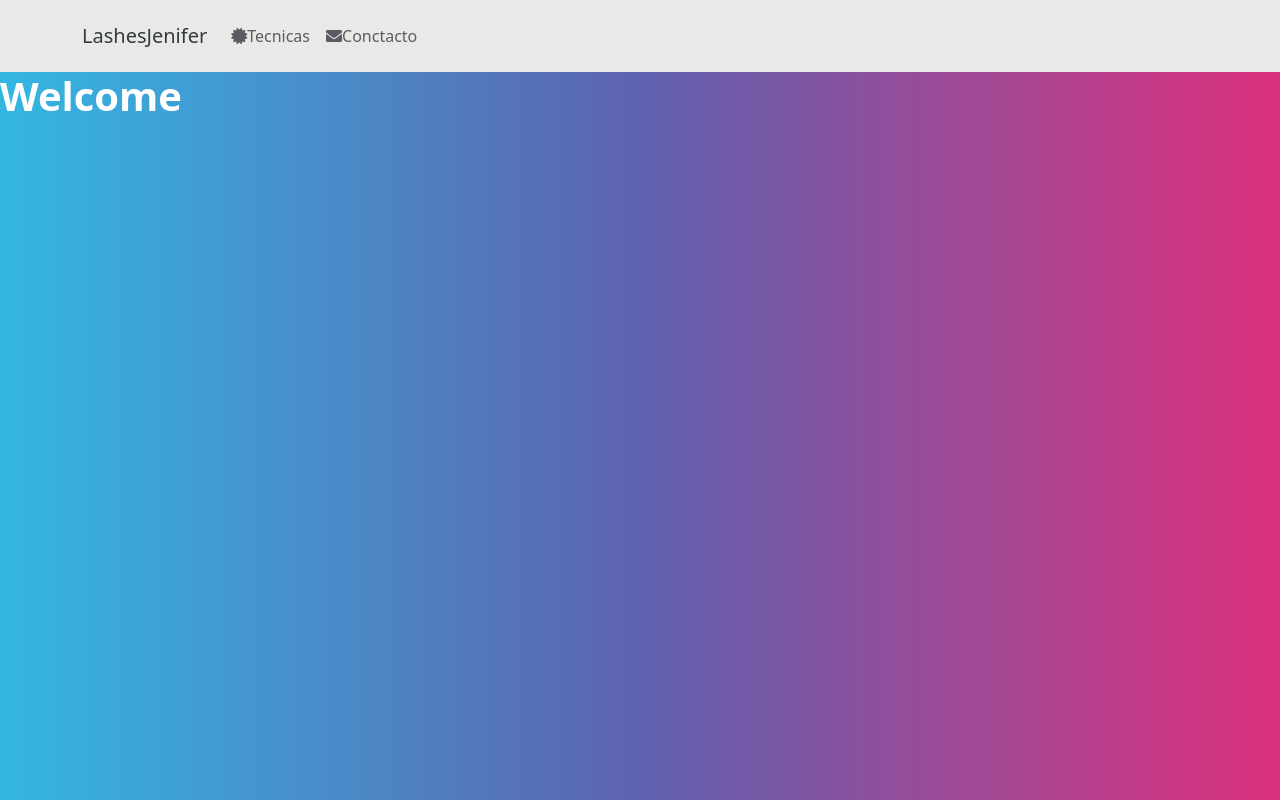
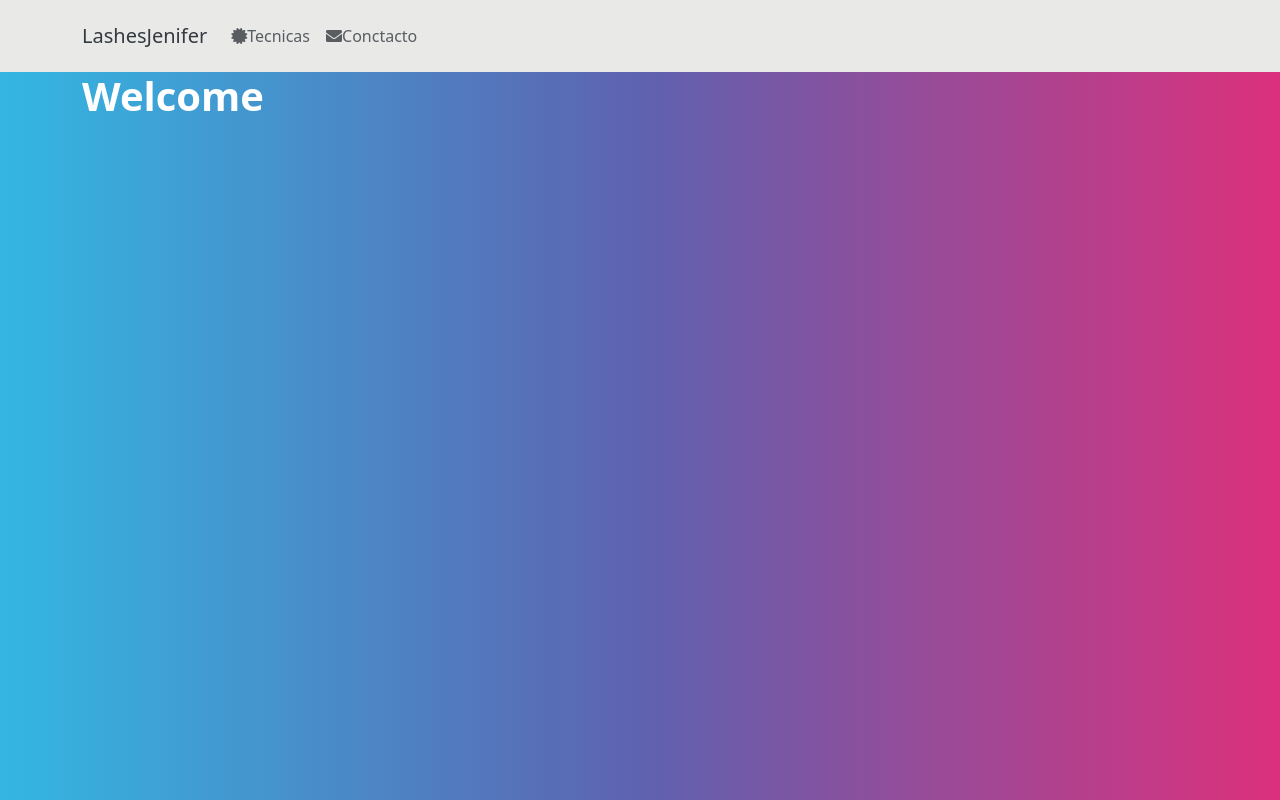
Before and after one commit to tiburciomzt/Lashes-Jenifer, a React (Create React App) app in the folder frontend/: page / in a window 1280 px wide. Built offline with nearby package versions, Linux system fonts and the light colour scheme.

Commit message:
agregando header, container y footer

```diff
--- a/frontend/src/App.js
+++ b/frontend/src/App.js
@@ -1,13 +1,18 @@
 import Header from './components/Header';
-import logo from './logo.svg'
+import Footer from './components/Footer';
+import { Container } from 'react-bootstrap';
+
 
 function App() {
   return (
     <div>
       <Header />
       <main>
-      <h1>Welcome</h1>
+        <Container>
+        <h1>Welcome</h1>
+        </Container>
       </main>
+      <Footer />
     </div>
   );
 }
```
Also changed, not shown: 1 other file (tests, documents, lock files or other folders).
